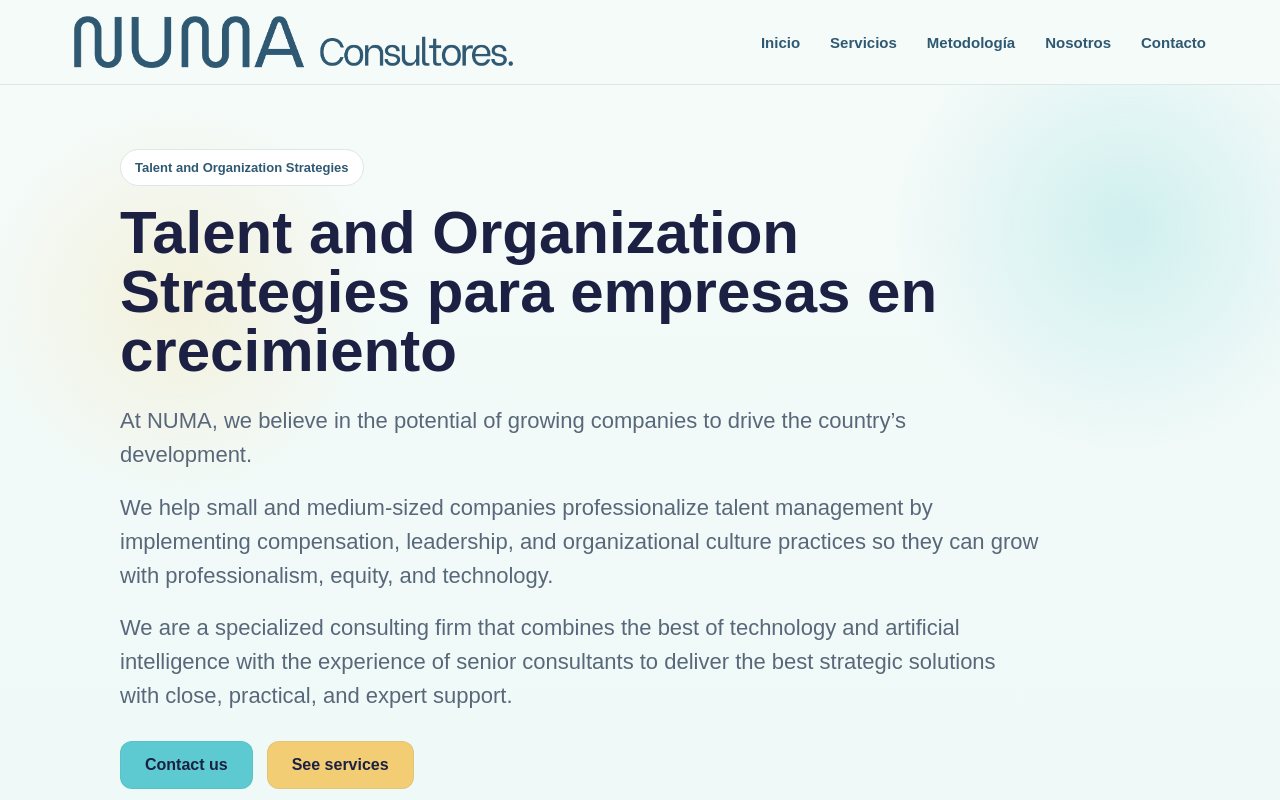
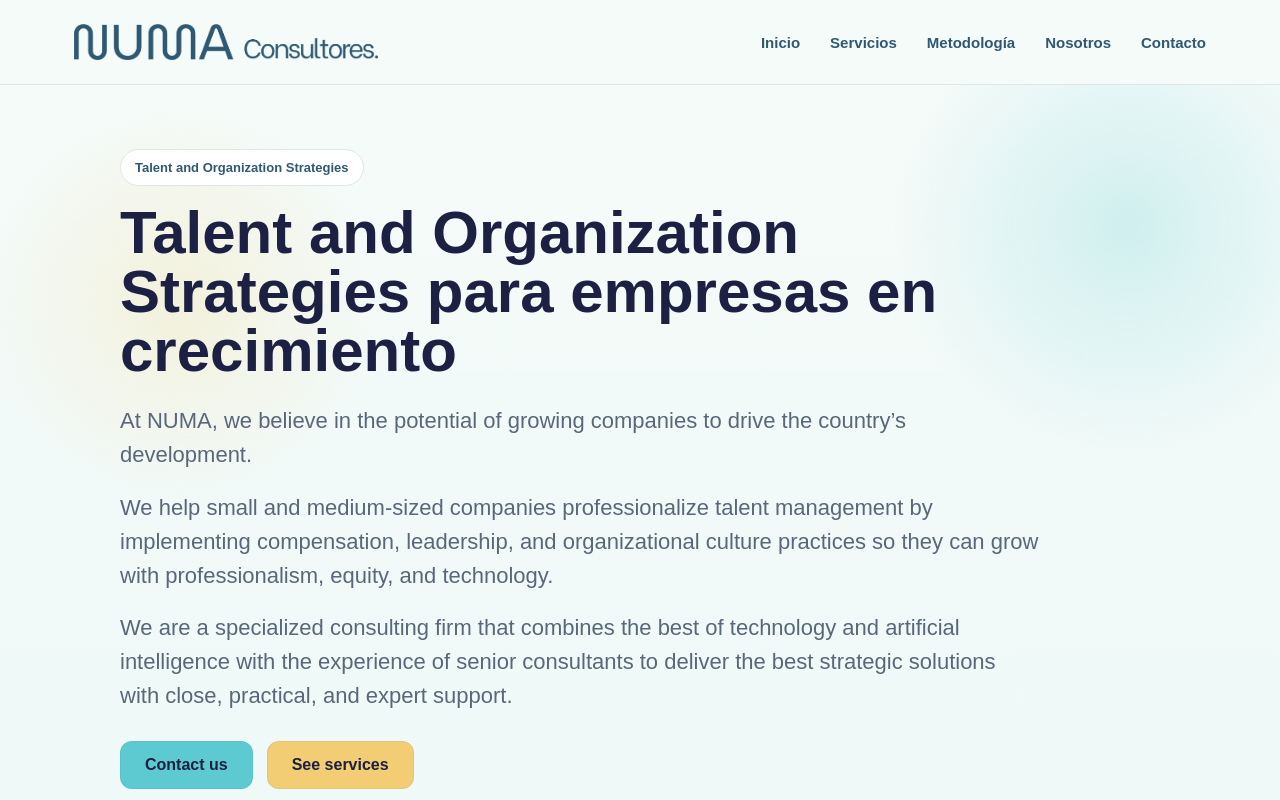
Before and after one commit to Sergio-HMC/Nuna-Consultores, a Next.js app: page /en in a window 1280 px wide. Shown: the top 800 px of the page. Built offline with nearby package versions, Linux system fonts and the light colour scheme.

Commit message:
Update globals.css

```diff
--- a/styles/globals.css
+++ b/styles/globals.css
@@ -16,7 +16,7 @@
 a{text-decoration:none;color:inherit}
 .header{position:sticky;top:0;z-index:50;background:rgba(245,251,249,.94);backdrop-filter:blur(12px);border-bottom:1px solid var(--line)}
 .header-inner{max-width:1180px;margin:0 auto;min-height:84px;padding:0 24px;display:flex;align-items:center;justify-content:space-between;gap:28px}
-.brand-logo{height:52px;width:auto;object-fit:contain}
+.brand-logo{height:36px;width:auto;object-fit:contain}
 .nav{display:flex;align-items:center;gap:30px;flex-wrap:wrap}
 .nav a{color:var(--blue);font-size:15px;font-weight:700;position:relative;padding:8px 0}
 .nav a:hover{color:var(--navy)}
```
